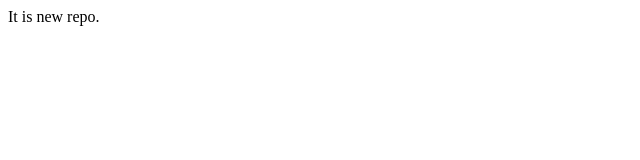
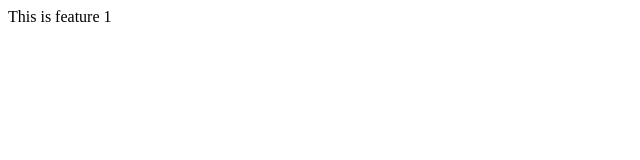
Before and after one commit to Coding-01-Saurabh/local-repo, a plain HTML site: page index.html in a window 1280 px wide. Shown: the full height of the page, 0-640 px from the left. Drawn offline with Linux system fonts and the light colour scheme.

Commit message:
feature1 is added

```diff
--- a/index.html
+++ b/index.html
@@ -1 +1 @@
-<p>It is new repo.</p>
+<p>This is feature 1</p>
```
